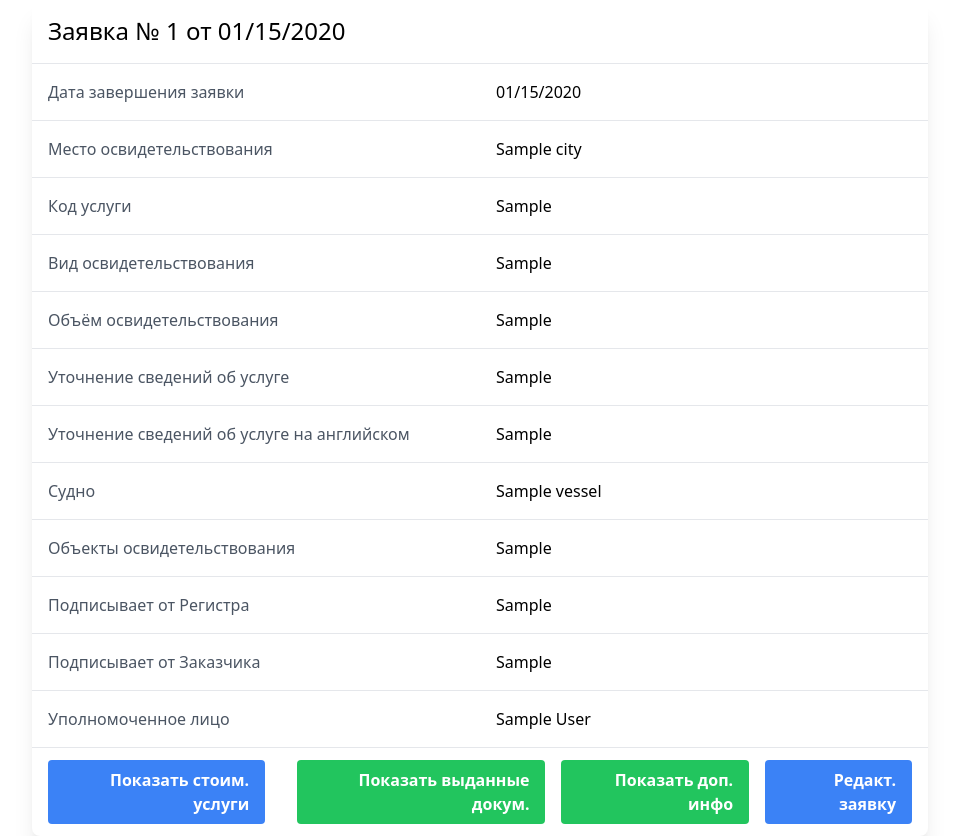
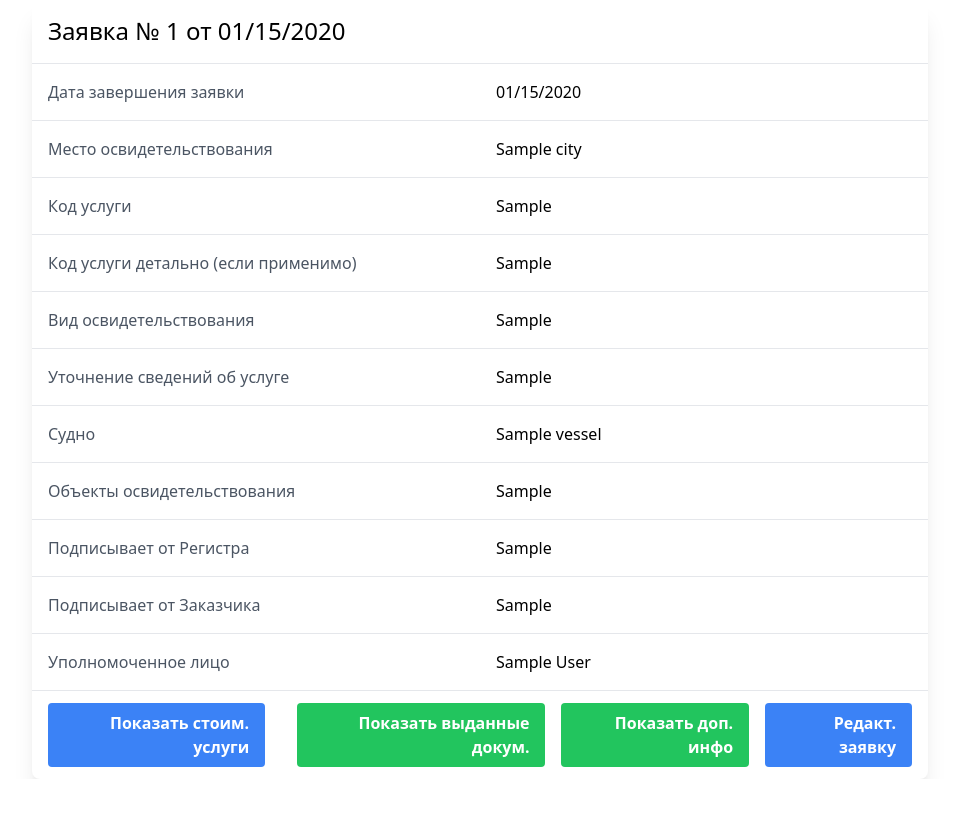
Before and after one commit to Serge561/rs-office, a Django app: template backend/templates/applications/application_detail.html in a window 1280 px wide. Shown: the part 138-974 px from the top of the page, without its empty margins (160-1119 px from the left). After the commit the page ends 917 px from the top, so only its background shows below. Run offline with Django 5.2, Linux system fonts and the light colour scheme; the template is opened without the code that fills it: most values are stand-ins (such as "Sample title", 1, 10 or a date in 2020); some libraries are stand-ins or nearby versions.

Commit message:
some minor changes concerning app detail view

```diff
--- a/backend/modules/applications/models/application.py
+++ b/backend/modules/applications/models/application.py
@@ -135,7 +135,7 @@ class Application(PlaceMixin, CreatorMixin, UpdaterMixin):
         default=SurveyCode.C00001,
     )
     survey_type = models.CharField(
-        "Объём освидетельствования",
+        "Код услуги детально (если применимо)",
         max_length=3,
         choices=SurveyType.choices,
         blank=True,
@@ -278,7 +278,7 @@ class Application(PlaceMixin, CreatorMixin, UpdaterMixin):
         INTERIM_DOCS = "с целью выдачи временных документов"
         INTERIM_DOCS_EN = "with the of issuing interim documents"
         CONT_RULES = "на соответствие требованиям Сборника правил РС по контейнерам/КБК"  # noqa: E501
-        CONT_RULES_EN = "on compliance with the requirements of the set of the RS Rules on containers/CSC"  # noqa: E501
+        CONT_RULES_EN = "on compliance with the requirements of the RS Rule set on containers/CSC"  # noqa: E501
         SURVEY_CODES = self.SurveyCode
         SURVEY_TYPES = self.SurveyType
         SURVEY_SCOPES = self.SurveyScope
--- a/backend/templates/applications/application_detail.html
+++ b/backend/templates/applications/application_detail.html
@@ -64,18 +64,18 @@
             </div>
             <div class="md:grid md:grid-cols-2 hover:bg-gray-50 md:space-y-0 space-y-1 p-4 border-b">
                 <p class="text-gray-600">
+                    Код услуги детально (если применимо)
+                </p>
+                <p class="px-4">
+                    {{ application.get_survey_type_display }}
+                </p>
+            </div>
+            <div class="md:grid md:grid-cols-2 hover:bg-gray-50 md:space-y-0 space-y-1 p-4 border-b">
+                <p class="text-gray-600">
                     Вид освидетельствования
                 </p>
                 <p class="px-4">
                     {{ application.get_survey_scope_display }}
-                </p>
-            </div>
-            <div class="md:grid md:grid-cols-2 hover:bg-gray-50 md:space-y-0 space-y-1 p-4 border-b">
-                <p class="text-gray-600">
-                    Объём освидетельствования
-                </p>
-                <p class="px-4">
-                    {{ application.get_survey_type_display }}
                 </p>
             </div>
             <div class="md:grid md:grid-cols-2 hover:bg-gray-50 md:space-y-0 space-y-1 p-4 border-b">
@@ -86,6 +86,7 @@
                     {{ application.occasional_cause }}
                 </p>
             </div>
+            {% if is_foreign_office %}
             <div class="md:grid md:grid-cols-2 hover:bg-gray-50 md:space-y-0 space-y-1 p-4 border-b">
                 <p class="text-gray-600">
                     Уточнение сведений об услуге на английском
@@ -94,6 +95,7 @@
                     {{ application.occasional_cause_en }}
                 </p>
             </div>
+            {% endif %}
             <div class="md:grid md:grid-cols-2 hover:bg-gray-50 md:space-y-0 space-y-1 p-4 border-b">
                 <p class="text-gray-600">
                     Судно
```
Also changed, not shown: backend/modules/applications/forms.py (+7 -0 lines), backend/modules/applications/views/views.py (+12 -0 lines), backend/modules/applications/migrations/0032_alter_application_survey_type.py (added), 2 other files.
